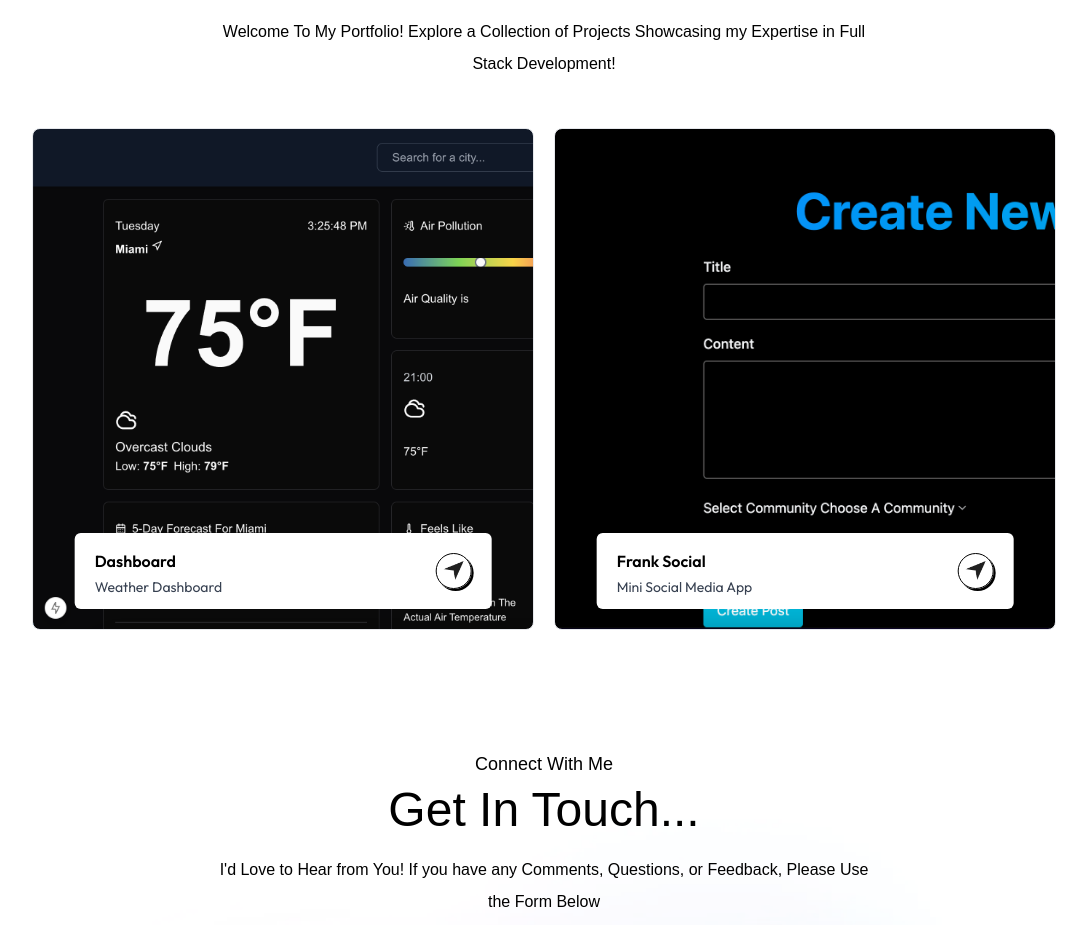
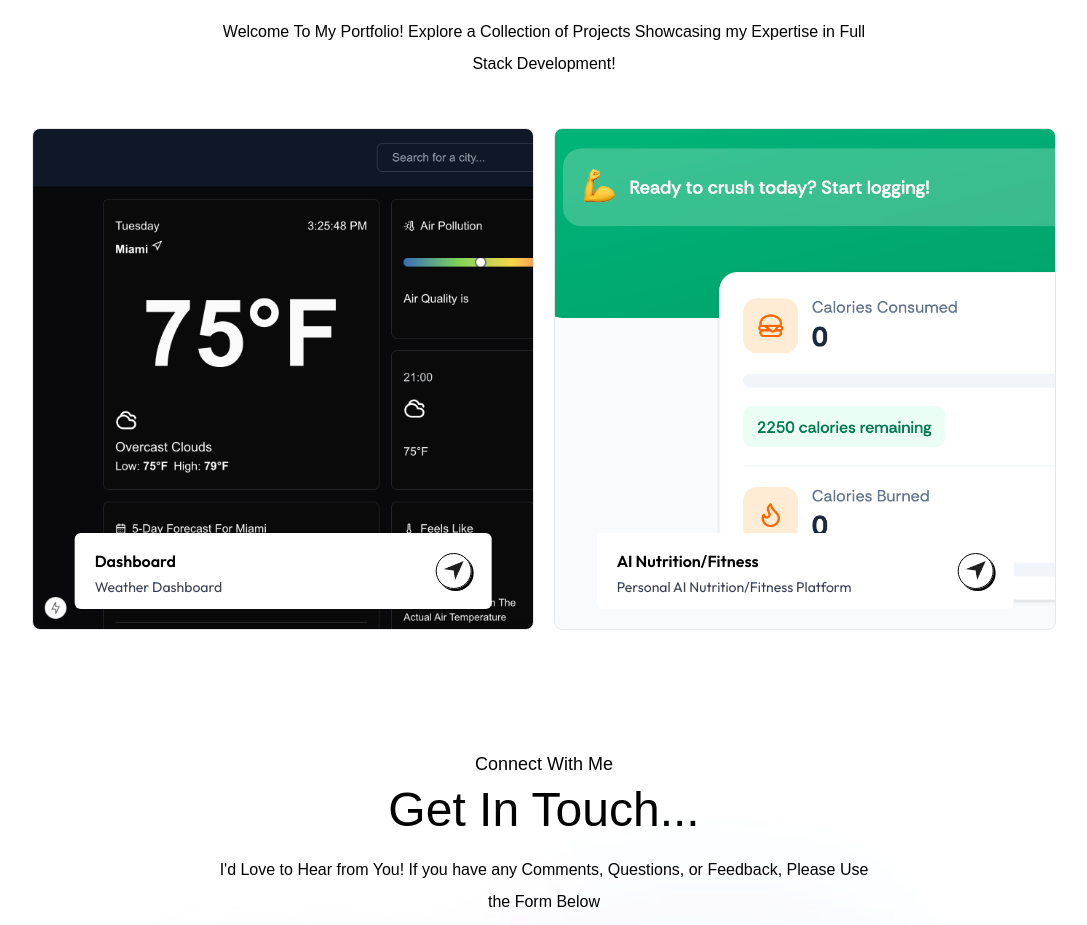
Before and after one commit to fcuello1223/portfolio, a Next.js app: page / in a window 1280 px wide. Shown: the part 2449-3374 px from the top of the page, without its empty margins (96-1183 px from the left). Built offline with nearby package versions, Linux system fonts and the light colour scheme; a web font is replaced by a local one.

Commit message:
Added New Finished Project

```diff
--- a/assets/assets.js
+++ b/assets/assets.js
@@ -96,10 +96,10 @@ export const workData = [
     site: "#",
   },
   {
-    title: "Frank Social",
-    description: "Mini Social Media App",
-    bgImage: "./FrankSocial.png",
-    site: "https://frank-social.vercel.app/",
+    title: "AI Nutrition/Fitness",
+    description: "Personal AI Nutrition/Fitness Platform",
+    bgImage: "./AI_Fitness.png",
+    site: "https://fitness-tracker-weld-nu.vercel.app/",
   },
 ];
 
```
Also changed, not shown: public/AI_Fitness.png (added).
